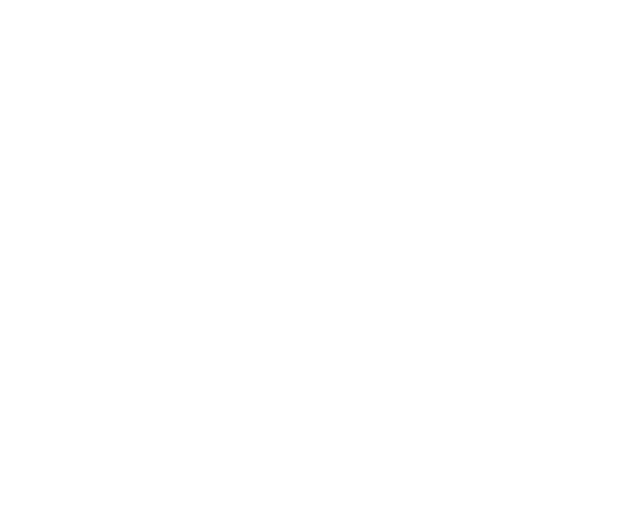
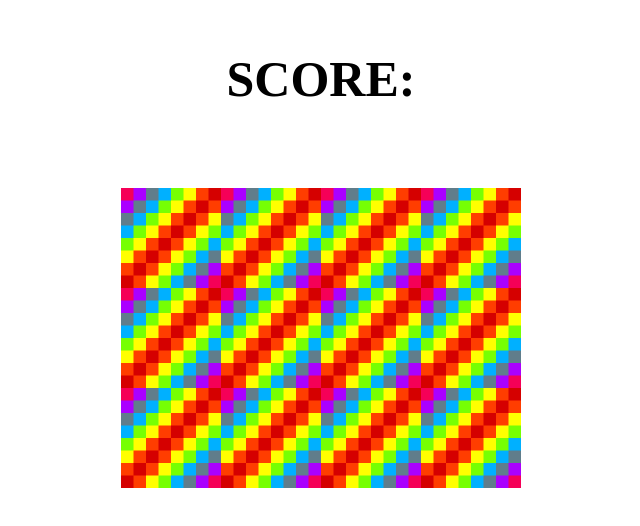
Before and after one commit to YPshir/6-grid-based-games-JavaScript_Project, a plain HTML site: page index.html in a window 1280 px wide. Shown: the whole page, without its empty margins (319-959 px from the left). Drawn offline with Linux system fonts and the light colour scheme.

Commit message:
finish game

```diff
--- a/app.js
+++ b/app.js
@@ -0,0 +1,116 @@
+document.addEventListener('DOMContentLoaded', () => {
+    //card options
+    const cardArray = [
+      {
+        name: 'fries',
+        img: 'images/fries.png'
+      },
+      {
+        name: 'cheeseburger',
+        img: 'images/cheeseburger.png'
+      },
+      {
+        name: 'ice-cream',
+        img: 'images/ice-cream.png'
+      },
+      {
+        name: 'pizza',
+        img: 'images/pizza.png'
+      },
+      {
+        name: 'milkshake',
+        img: 'images/milkshake.png'
+      },
+      {
+        name: 'hotdog',
+        img: 'images/hotdog.png'
+      },
+      {
+        name: 'fries',
+        img: 'images/fries.png'
+      },
+      {
+        name: 'cheeseburger',
+        img: 'images/cheeseburger.png'
+      },
+      {
+        name: 'ice-cream',
+        img: 'images/ice-cream.png'
+      },
+      {
+        name: 'pizza',
+        img: 'images/pizza.png'
+      },
+      {
+        name: 'milkshake',
+        img: 'images/milkshake.png'
+      },
+      {
+        name: 'hotdog',
+        img: 'images/hotdog.png'
+      }
+    ]
+
+    cardArray.sort(() => 0.5 - Math.random())
+
+    const grid = document.querySelector('.grid')
+    const resultDisplay = document.querySelector('#result')
+    var cardsChosen = []
+    var cardsChosenId = []
+    const cardsWon = []
+
+    //create your board
+    function createBoard() {
+      for (let i = 0; i < cardArray.length; i++) {
+        var card = document.createElement('img')
+        card.setAttribute('src', 'images/blank.png')
+        card.setAttribute('data-id', i)
+        card.addEventListener('click', flipCard)
+        grid.appendChild(card)
+      }
+    }
+
+    //check for matches
+    function checkForMatch() {
+      var cards = document.querySelectorAll('img')
+      const optionOneId = cardsChosenId[0]
+      const optionTwoId = cardsChosenId[1]
+
+      if(optionOneId == optionTwoId) {
+        cards[optionOneId].setAttribute('src', 'images/blank.png')
+        cards[optionTwoId].setAttribute('src', 'images/blank.png')
+        alert('You have clicked the same image!')
+      }
+      else if (cardsChosen[0] === cardsChosen[1]) {
+        alert('You found a match')
+        cards[optionOneId].setAttribute('src', 'images/white.png')
+        cards[optionTwoId].setAttribute('src', 'images/white.png')
+        cards[optionOneId].removeEventListener('click', flipCard)
+        cards[optionTwoId].removeEventListener('click', flipCard)
+        cardsWon.push(cardsChosen)
+      } else {
+        cards[optionOneId].setAttribute('src', 'images/blank.png')
+        cards[optionTwoId].setAttribute('src', 'images/blank.png')
+        alert('Sorry, try again')
+      }
+      cardsChosen = []
+      cardsChosenId = []
+      resultDisplay.textContent = cardsWon.length
+      if  (cardsWon.length === cardArray.length/2) {
+        resultDisplay.textContent = 'Congratulations! You found them all!'
+      }
+    }
+
+    //flip your card
+    function flipCard() {
+      var cardId = this.getAttribute('data-id')
+      cardsChosen.push(cardArray[cardId].name)
+      cardsChosenId.push(cardId)
+      this.setAttribute('src', cardArray[cardId].img)
+      if (cardsChosen.length ===2) {
+        setTimeout(checkForMatch, 500)
+      }
+    }
+
+    createBoard()
+  })
--- a/index.html
+++ b/index.html
@@ -4,8 +4,13 @@
     <meta charset="UTF-8">
     <meta name="viewport" content="width=device-width, initial-scale=1.0">
     <title>Memory Game</title>
+    <link rel="stylesheet" href="style.css"></link>
+    <script src="app.js" charset="utf-8"></script>
 </head>
 <body>
+    <h3>SCORE: <span id="result"></span></h3>
+    <div class="grid">
 
+    </div>
 </body>
 </html>
--- a/style.css
+++ b/style.css
@@ -0,0 +1,12 @@
+.grid{
+    display: flex;
+    flex-wrap: wrap;
+    height: 300px;
+    width:400px;
+    margin: 80px auto;
+}
+
+h3{
+    text-align: center;
+    font-size: 50px;
+}
```
Also changed, not shown: images/blank.png (added), images/cheeseburger.png (added), images/fries.png (added), images/hotdog.png (added), images/ice-cream.png (added), images/milkshake.png (added), images/pizza.png (added), images/white.png (added).
